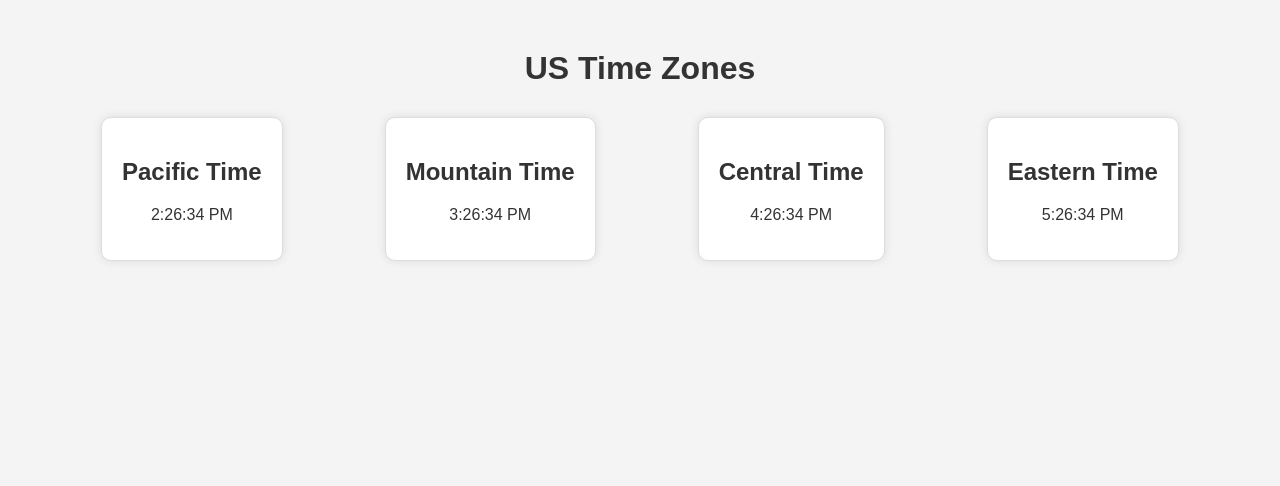
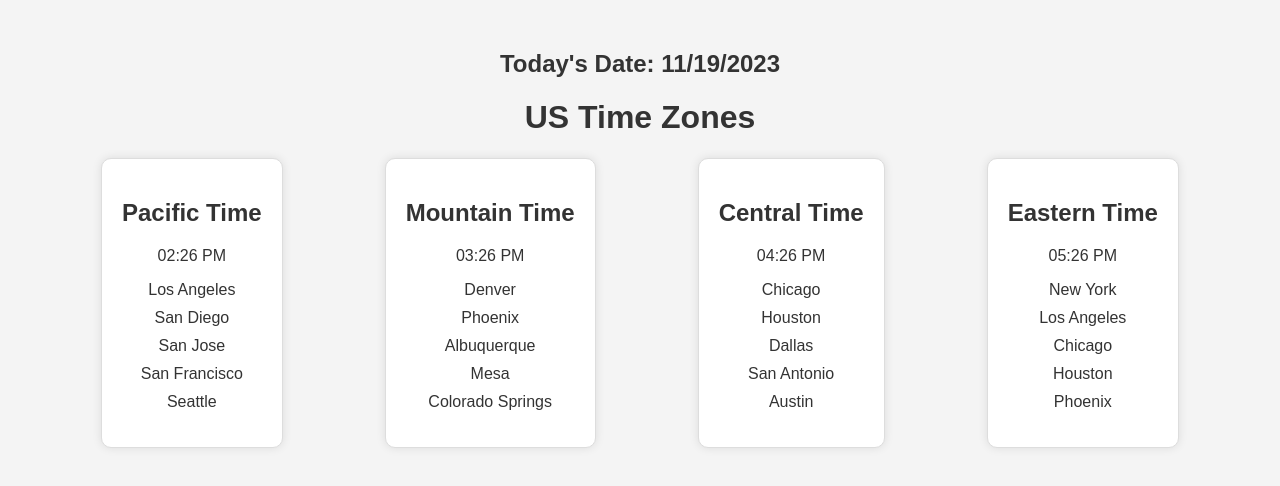
Before and after one commit to sophiechea/time_zone_website, a plain HTML site: page index.html in a window 1280 px wide. Drawn offline with Linux system fonts and the light colour scheme.

Commit message:
Update index.html

```diff
--- a/index.html
+++ b/index.html
@@ -17,10 +17,13 @@
             color: #333;
         }
 
+        #date-container {
+            margin-bottom: 20px;
+        }
+
         #time-container {
             display: flex;
             justify-content: space-around;
-            margin-top: 30px;
         }
 
         .timezone {
@@ -30,51 +33,94 @@
             box-shadow: 0 0 10px rgba(0, 0, 0, 0.1);
             background: #fff;
         }
+
+        .city-list {
+            list-style-type: none;
+            padding: 0;
+        }
+
+        .city-list-item {
+            margin-bottom: 10px;
+        }
     </style>
 </head>
 <body>
+    <div id="date-container">
+        <h2>Today's Date: <span id="current-date"></span></h2>
+    </div>
     <h1>US Time Zones</h1>
     <div id="time-container">
         <div class="timezone" id="pacific-time">
             <h2>Pacific Time</h2>
             <p></p>
+            <ul class="city-list" id="pacific-city-list"></ul>
         </div>
         <div class="timezone" id="mountain-time">
             <h2>Mountain Time</h2>
             <p></p>
+            <ul class="city-list" id="mountain-city-list"></ul>
         </div>
         <div class="timezone" id="central-time">
             <h2>Central Time</h2>
             <p></p>
+            <ul class="city-list" id="central-city-list"></ul>
         </div>
         <div class="timezone" id="eastern-time">
             <h2>Eastern Time</h2>
             <p></p>
+            <ul class="city-list" id="eastern-city-list"></ul>
         </div>
     </div>
 
     <script>
+        // Mock city data (replace with actual data)
+        const cityData = {
+            "America/Los_Angeles": ["Los Angeles", "San Diego", "San Jose", "San Francisco", "Seattle"],
+            "America/Denver": ["Denver", "Phoenix", "Albuquerque", "Mesa", "Colorado Springs"],
+            "America/Chicago": ["Chicago", "Houston", "Dallas", "San Antonio", "Austin"],
+            "America/New_York": ["New York", "Los Angeles", "Chicago", "Houston", "Phoenix"]
+        };
+
         function updateTimes() {
             const now = new Date();
 
             const pacificTime = new Date(now.toLocaleString("en-US", {timeZone: "America/Los_Angeles"}));
-            document.getElementById("pacific-time").getElementsByTagName("p")[0].innerText = pacificTime.toLocaleTimeString();
+            document.getElementById("pacific-time").getElementsByTagName("p")[0].innerText = pacificTime.toLocaleTimeString([], { hour: '2-digit', minute: '2-digit' });
+            displayCityList("pacific-city-list", cityData["America/Los_Angeles"]);
 
             const mountainTime = new Date(now.toLocaleString("en-US", {timeZone: "America/Denver"}));
-            document.getElementById("mountain-time").getElementsByTagName("p")[0].innerText = mountainTime.toLocaleTimeString();
+            document.getElementById("mountain-time").getElementsByTagName("p")[0].innerText = mountainTime.toLocaleTimeString([], { hour: '2-digit', minute: '2-digit' });
+            displayCityList("mountain-city-list", cityData["America/Denver"]);
 
             const centralTime = new Date(now.toLocaleString("en-US", {timeZone: "America/Chicago"}));
-            document.getElementById("central-time").getElementsByTagName("p")[0].innerText = centralTime.toLocaleTimeString();
+            document.getElementById("central-time").getElementsByTagName("p")[0].innerText = centralTime.toLocaleTimeString([], { hour: '2-digit', minute: '2-digit' });
+            displayCityList("central-city-list", cityData["America/Chicago"]);
 
             const easternTime = new Date(now.toLocaleString("en-US", {timeZone: "America/New_York"}));
-            document.getElementById("eastern-time").getElementsByTagName("p")[0].innerText = easternTime.toLocaleTimeString();
+            document.getElementById("eastern-time").getElementsByTagName("p")[0].innerText = easternTime.toLocaleTimeString([], { hour: '2-digit', minute: '2-digit' });
+            displayCityList("eastern-city-list", cityData["America/New_York"]);
+
+            // Display today's date
+            document.getElementById("current-date").innerText = now.toLocaleDateString();
+        }
+
+        function displayCityList(listId, cities) {
+            const cityList = document.getElementById(listId);
+            cityList.innerHTML = ""; // Clear previous list
+
+            cities.forEach(city => {
+                const listItem = document.createElement("li");
+                listItem.className = "city-list-item";
+                listItem.innerText = city;
+                cityList.appendChild(listItem);
+            });
         }
 
         // Initial update
         updateTimes();
 
-        // Update every second
-        setInterval(updateTimes, 1000);
+        // Update every minute
+        setInterval(updateTimes, 60000);
     </script>
 </body>
 </html>
```
